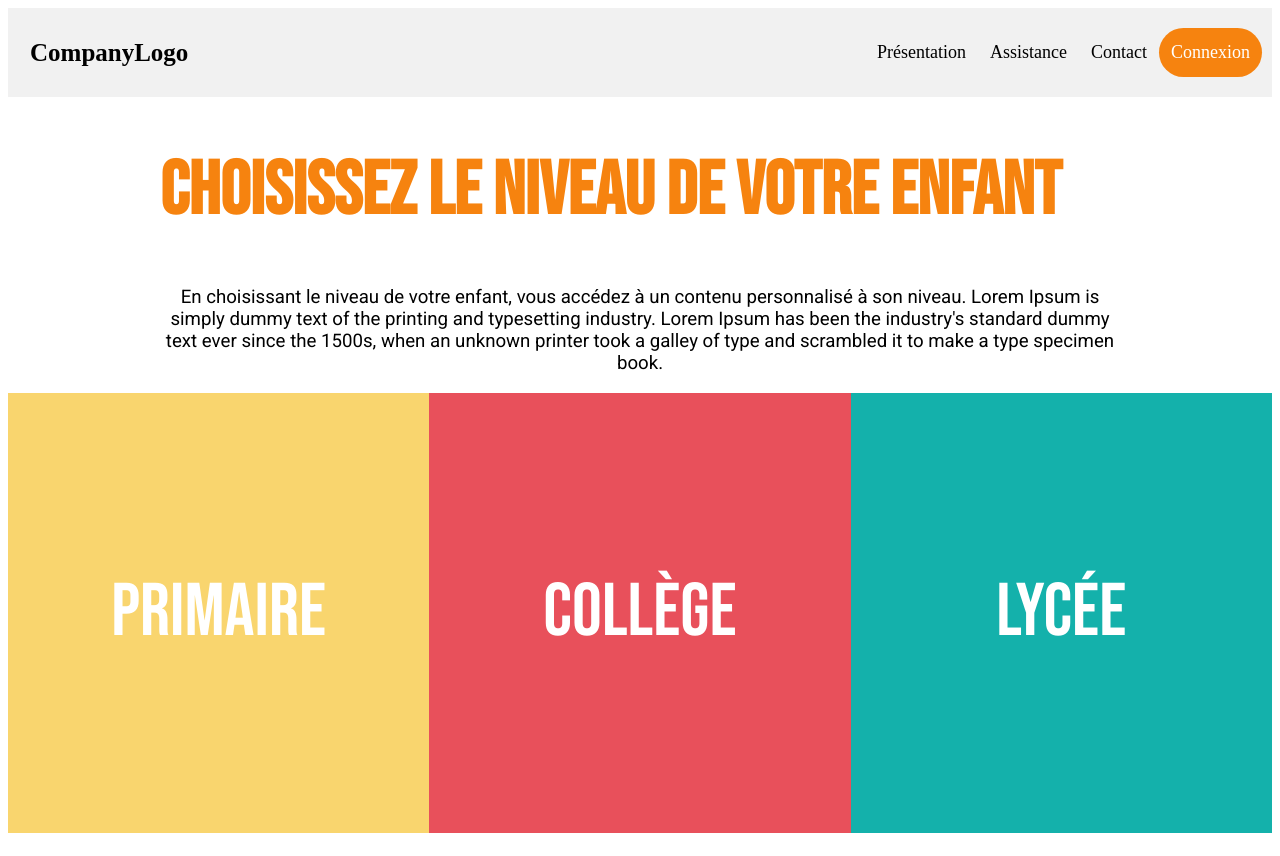
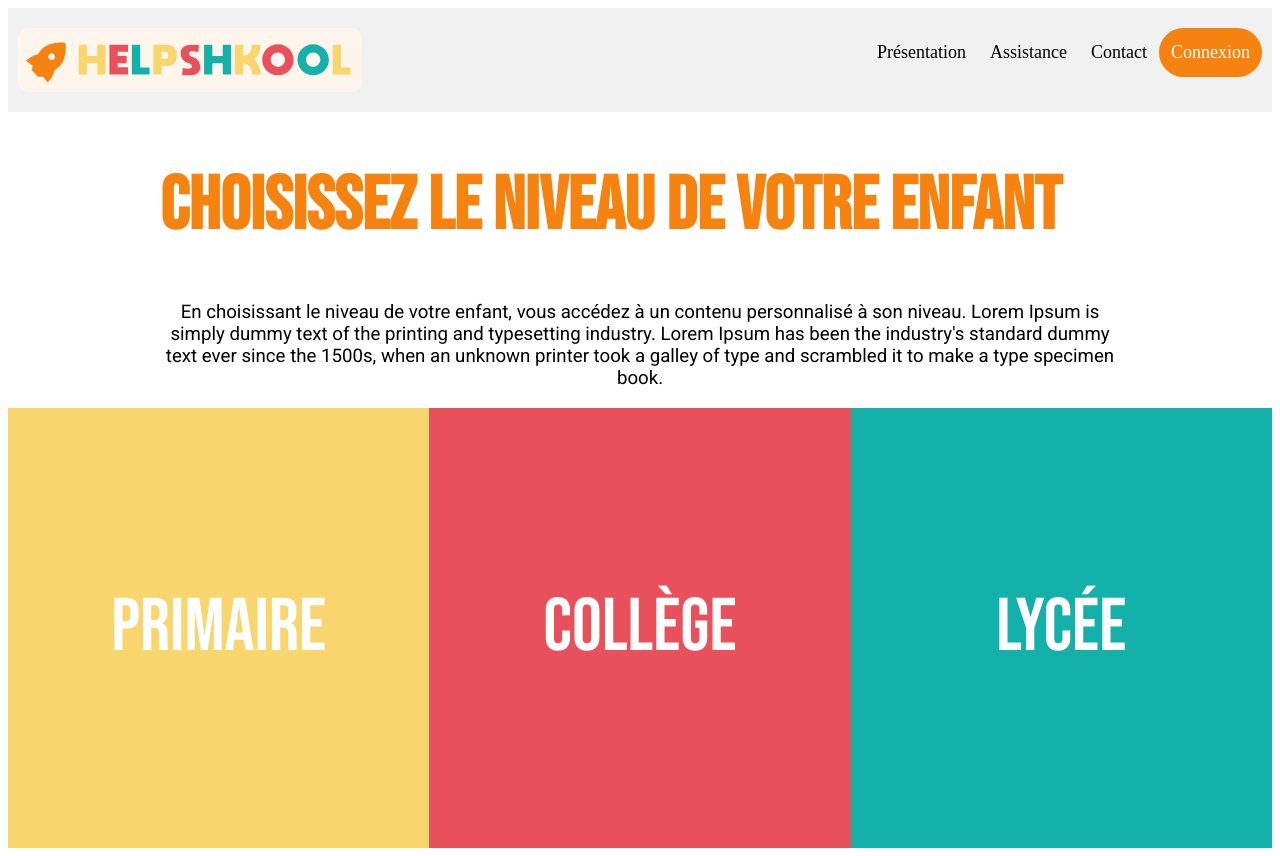
Before and after one commit to Nwadkoko/workshop_wis_2020, an Angular app: page / in a window 1280 px wide. Built offline with nearby package versions, Linux system fonts and the light colour scheme.

Commit message:
Add logo

```diff
--- a/src/app/app.component.html
+++ b/src/app/app.component.html
@@ -1,6 +1,6 @@
 <header>
   <div class="header">
-    <a href="#default" class="logo">CompanyLogo</a>
+    <a href="#default" class="logo"></a>
     <div class="header-right">
       <a href="#presentation">Présentation</a>
       <a href="#contact">Assistance</a>
--- a/src/app/app.component.scss
+++ b/src/app/app.component.scss
@@ -22,8 +22,9 @@
 
 /* Style the logo link (notice that we set the same value of line-height and font-size to prevent the header to increase when the font gets bigger */
 .header a.logo {
-  font-size: 25px;
-  font-weight: bold;
+  width: 320px;
+  height: 40px;
+  background: url('../assets/HELPSHKOOL_LOGO.svg') no-repeat;
 }
 
 /* Change the background color on mouse-over */
```
Also changed, not shown: src/assets/HELPSHKOOL_LOGO.svg (added), 5 other files (tests, documents, lock files or other folders).
